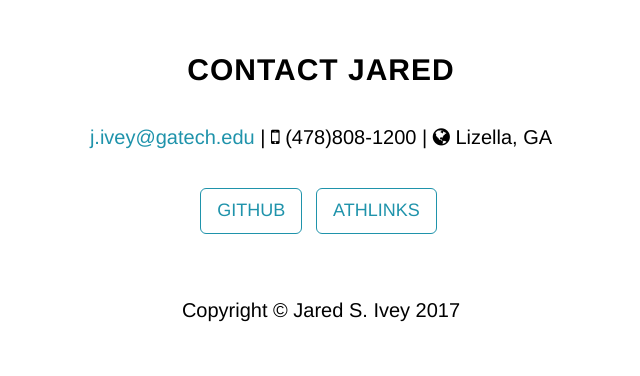
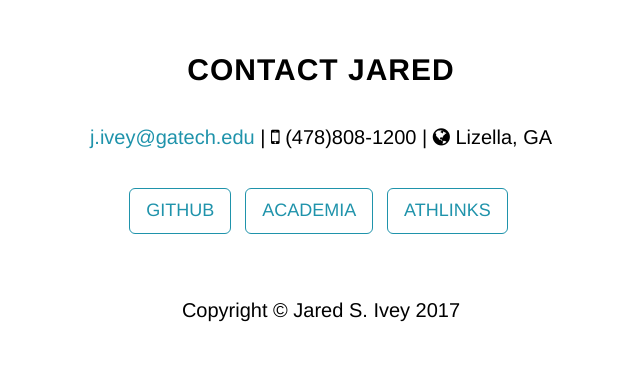
Before and after one commit to jaredivey/iveypage, a Flask app: page / in a window 1280 px wide. Shown: the part 1349-1725 px from the top of the page, without its empty margins (319-959 px from the left). Run offline with Flask 2, Linux system fonts and the light colour scheme; some libraries are stand-ins or nearby versions.

Commit message:
Minor fixes and added Academia link

```diff
--- a/resume.json
+++ b/resume.json
@@ -13,6 +13,10 @@
 {
 "network": "Github",
 "url": "https://github.com/jaredivey"
+},
+{
+"network": "Academia",
+"url": "http://gatech.academia.edu/JaredIvey"
 },
 {
 "network": "Athlinks",
--- a/templates/index.html
+++ b/templates/index.html
@@ -126,7 +126,7 @@
                         {% if indextype=="professional" %}
                         <h2>Career and Academic Experience</h2>
                         {% elif indextype=="publications" %}
-                        <h2>Published Research and Disseration Thesis</h2>
+                        <h2>Published Research and Dissertation Thesis</h2>
                         {% elif indextype=="personal" %}
                         <h2>Personal Life outside of Work</h2>
                         {% endif %}
```
